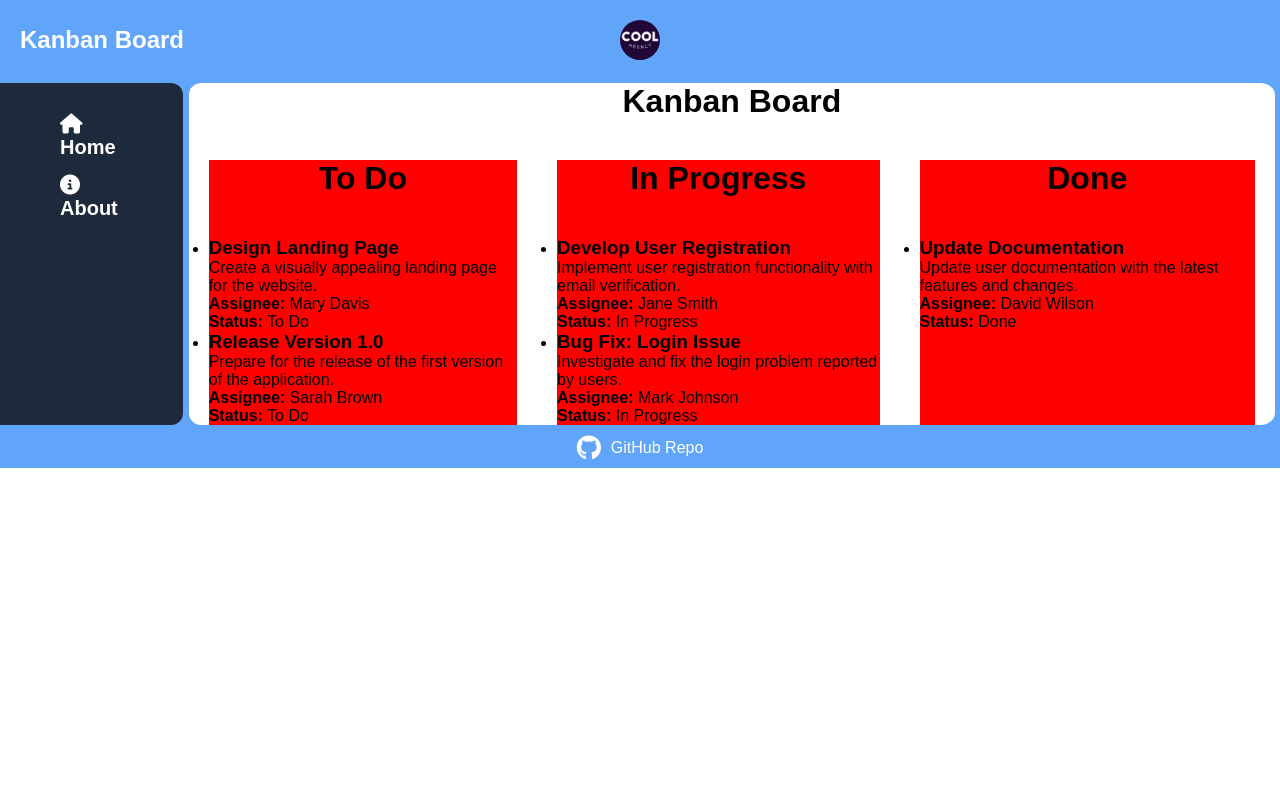
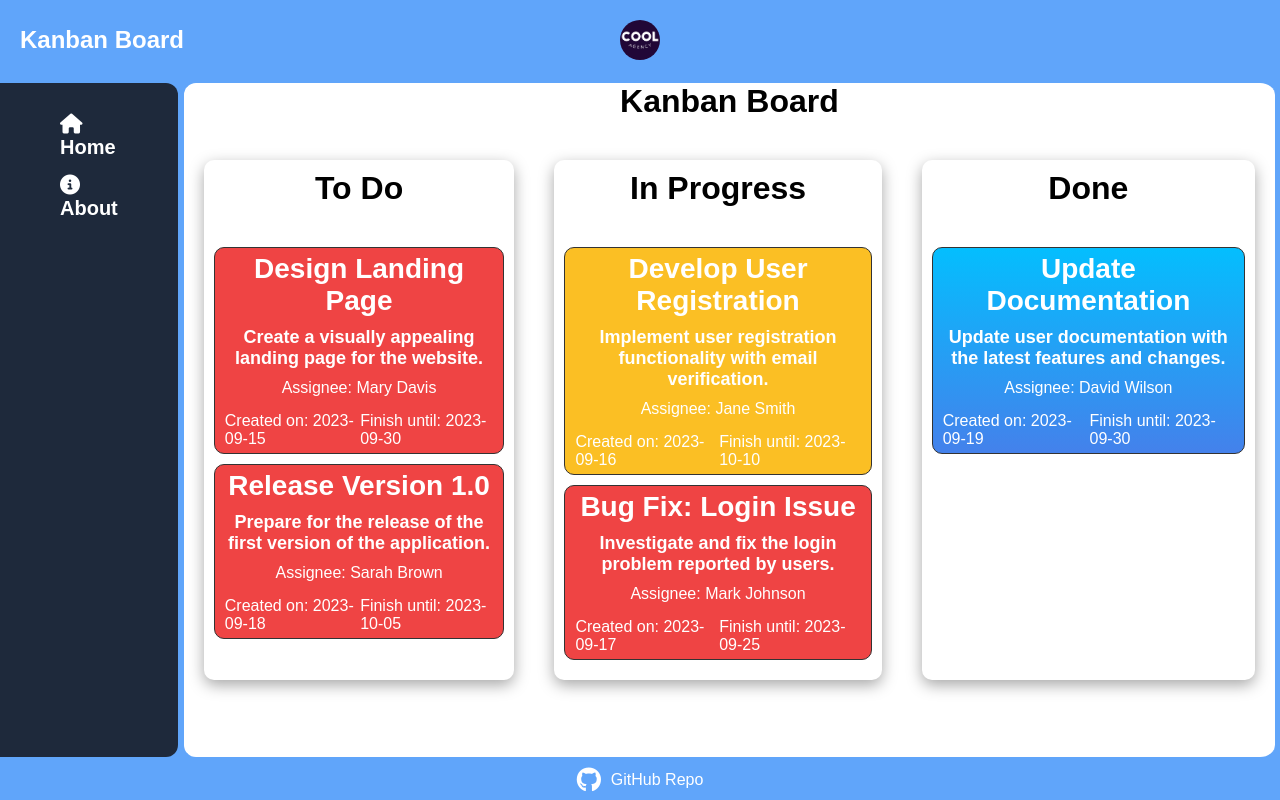
Before and after one commit to Mael1701/Kanban-Board-Project, a React (Vite) app: page / in a window 1280 px wide. Built offline with nearby package versions, Linux system fonts and the light colour scheme.

Commit message:
day2 styling

```diff
--- a/src/components/KanbanBoard/KanbanBoard.module.css
+++ b/src/components/KanbanBoard/KanbanBoard.module.css
@@ -11,4 +11,5 @@
 .list {
   display: flex;
   justify-content: space-around;
+  margin-bottom: 40px;
 }
--- a/src/components/List/List.module.css
+++ b/src/components/List/List.module.css
@@ -1,6 +1,11 @@
 .list {
   flex-grow: 1;
   margin: 0 20px;
-  background-color: red;
+  box-shadow: rgba(0, 0, 0, 0.35) 0px 5px 15px;
+  border-radius: 10px;
+  padding: 10px;
+}
 
+.list ul {
+  list-style: none;
 }
--- a/src/components/Task/Task.jsx
+++ b/src/components/Task/Task.jsx
@@ -1,13 +1,21 @@
+import styles from './Task.module.css'
+
 export default function Task({task}) {
 
-   const {id, title, description, assignee, status, priority, createdDate, dueDate} = task
+   const {id, title, description, assignee, status, priority, createdDate, dueDate} = task;
+   let priorityColor = priority.toLowerCase()
+
+
   return (
 
-       <li key={id}>
+       <li  className={`${styles.task} ${styles[priorityColor]}`}>
             <h3>{title}</h3>
-            <p>{description}</p>
-            <p><strong>Assignee:</strong> {assignee}</p>
-            <p><strong>Status:</strong> {status}</p>
+            <p className={styles.description}>{description}</p>
+            <p className={styles.assignee}>Assignee: {assignee}</p>
+            <div className={styles.date}>
+              <p>Created on: {createdDate}</p>
+              <p>Finish until: {dueDate}</p>
+            </div>
       </li>
 
   )
--- a/src/components/Task/Task.module.css
+++ b/src/components/Task/Task.module.css
@@ -0,0 +1,42 @@
+.task {
+  border: 1px solid #333;
+  border-radius: 10px;
+  margin: 10px 0;
+  padding: 5px 10px;
+  color: white;
+}
+
+.task h3 {
+  text-align: center;
+  margin-bottom: 10px;
+  font-size: 28px;
+}
+
+.description {
+  font-weight: bold;
+  text-align: center;
+  font-size: 18px;
+  margin-bottom: 10px;
+}
+
+.date {
+  display: flex;
+  justify-content: space-between;
+}
+
+.assignee {
+  text-align: center;
+  margin-bottom: 15px;
+}
+
+.low {
+  background-image: linear-gradient(to top, #4481eb 0%, #04befe 100%);
+}
+
+.medium {
+  background-color: #fbbf24;
+}
+
+.high{
+ background-color: #ef4444;
+}
--- a/src/pages/Homepage/Homepage.jsx
+++ b/src/pages/Homepage/Homepage.jsx
@@ -7,7 +7,7 @@ import styles from "./Homepage.module.css"
 
 export default function Homepage() {
   return (
-    <div>
+    <div className={styles.mainPage}>
       <Navbar />
       <div className={styles.container}>
         <Sidebar />
--- a/src/pages/Homepage/Homepage.module.css
+++ b/src/pages/Homepage/Homepage.module.css
@@ -1,5 +1,12 @@
 .container {
   display: flex;
+  flex-grow: 1;
   width: 100%;
   background-color: #60a5fa;
 }
+
+.mainPage {
+  min-height: 100vh;
+  display: flex;
+  flex-direction: column;
+}
```
